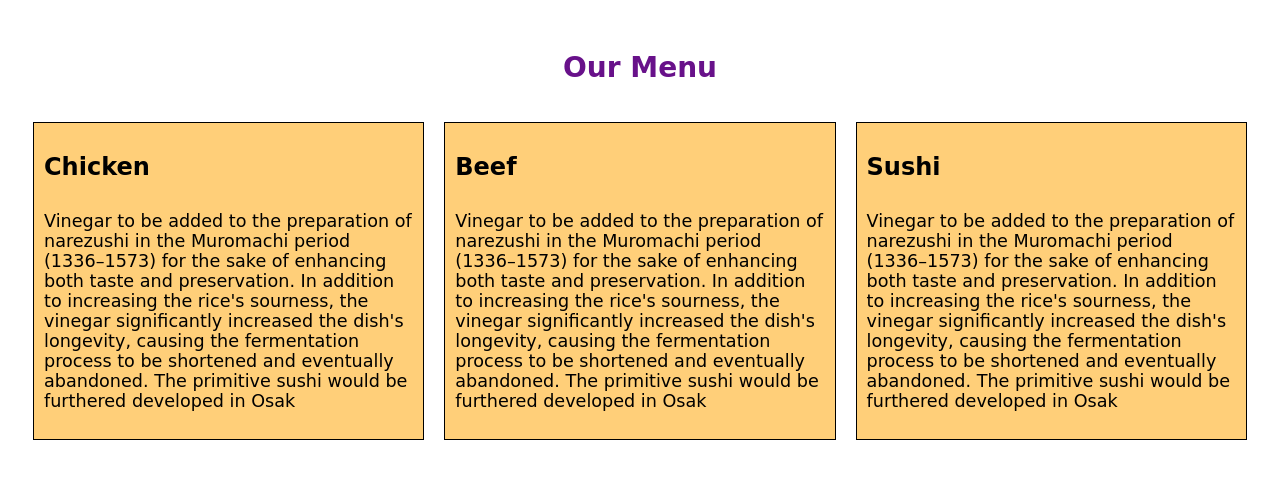
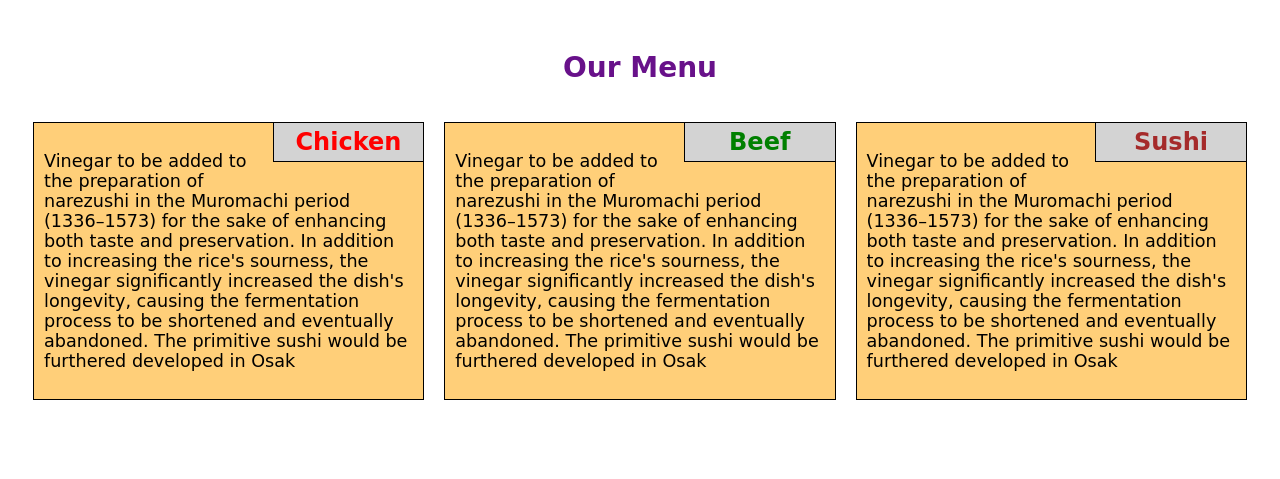
Before and after one commit to rohithreddybc/coursera-test, a Jekyll site: the page module2-solution/index.html, which Jekyll copies as it is, in a window 1280 px wide. Shown: the top 479 px of the page. Built offline with Jekyll 4.4.1, drawn with Linux system fonts in a browser that asks for light colours.

Commit message:
Update index.html

```diff
--- a/module2-solution/index.html
+++ b/module2-solution/index.html
@@ -15,7 +15,7 @@
 	<div class="cont1">
 		<div class="rowsofcont">
 			<div class="divs1">
-	<h2 class="ddd1">Chicken</h2>
+	<h2 class="chicken">Chicken</h2>
 	<p> Vinegar to be added to the preparation of narezushi in the Muromachi period (1336–1573) for the sake of enhancing both taste and preservation. In addition to increasing the rice's sourness, the vinegar significantly increased the dish's longevity, causing the fermentation process to be shortened and eventually abandoned. The primitive sushi would be furthered developed in Osak
 	</p>
 			</div>
@@ -25,7 +25,7 @@
 	<div class="cont2">
 		<div class="rowsofcont">
 			<div class="divs2">
-	<h2 class="ddd2">Beef</h2>
+	<h2 class="beef">Beef</h2>
 	<p>
 
 	Vinegar to be added to the preparation of narezushi in the Muromachi period (1336–1573) for the sake of enhancing both taste and preservation. In addition to increasing the rice's sourness, the vinegar significantly increased the dish's longevity, causing the fermentation process to be shortened and eventually abandoned. The primitive sushi would be furthered developed in Osak
@@ -37,7 +37,7 @@
 	<div class="cont3">
 		<div class="rowsofcont">
 			<div class="divs3">
-	<h2 class="ddd3">Sushi</h2>
+	<h2 class="sushi">Sushi</h2>
 	<p>Vinegar to be added to the preparation of narezushi in the Muromachi period (1336–1573) for the sake of enhancing both taste and preservation. In addition to increasing the rice's sourness, the vinegar significantly increased the dish's longevity, causing the fermentation process to be shortened and eventually abandoned. The primitive sushi would be furthered developed in Osak
 	</p>
 			</div>
```
